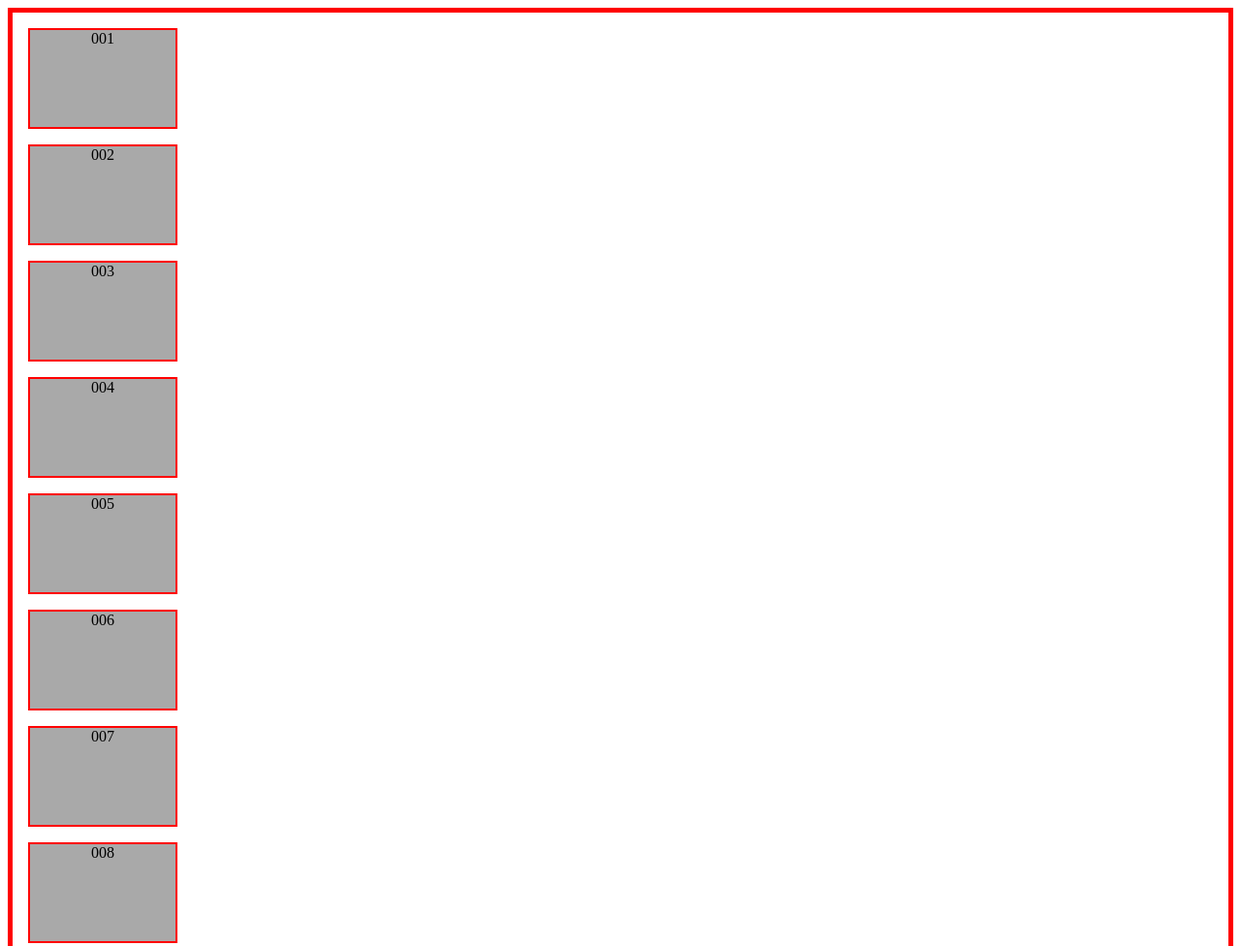
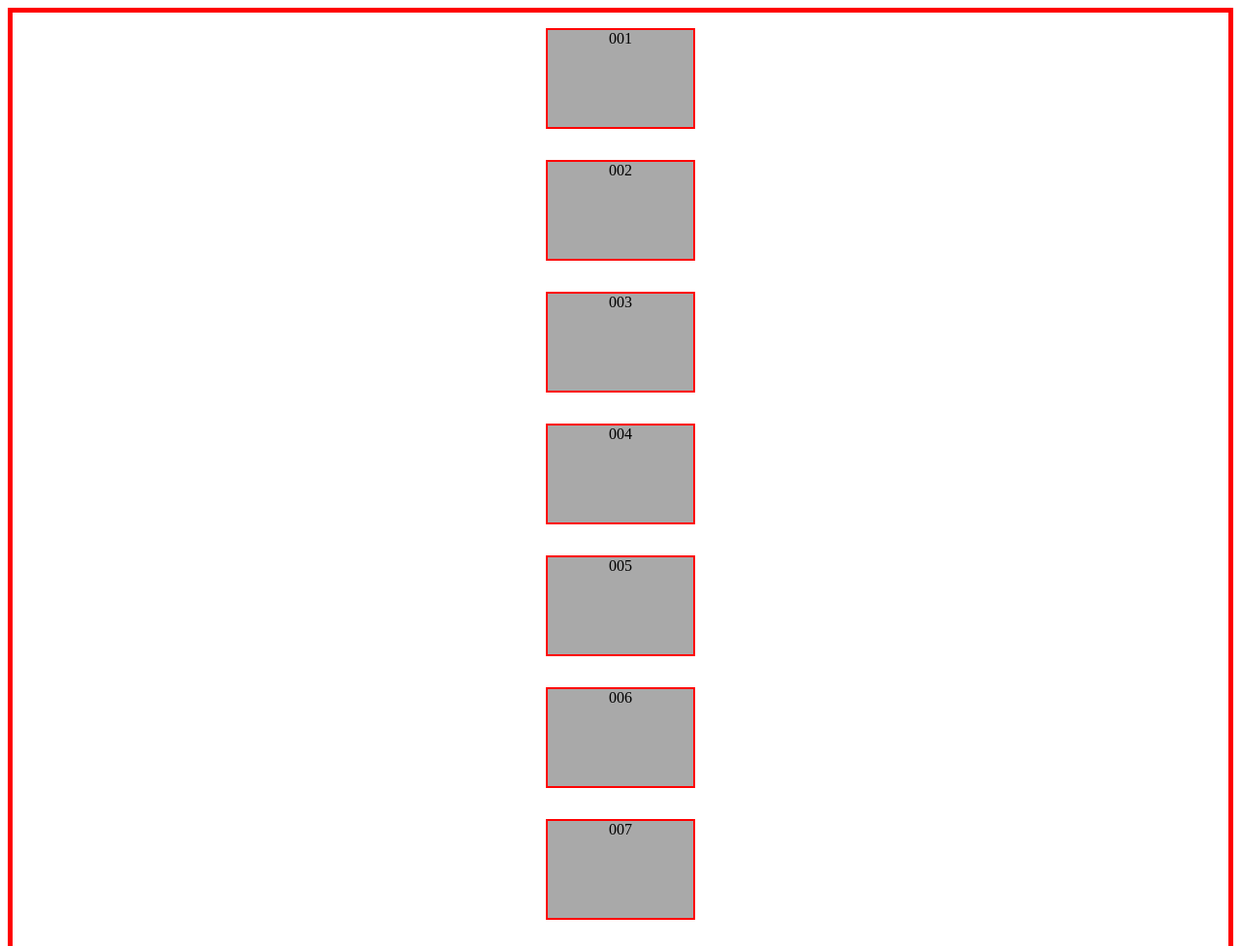
Before and after one commit to fbw-d09/uib-layout-flex-DirkSawon, a website: page challenges/06/index.html in a window 1280 px wide. Shown: the top 976 px of the page at 97% size. Drawn offline with Linux system fonts and the light colour scheme.

Commit message:
Version 0.06 - Challenge6

```diff
--- a/challenges/06/main.css
+++ b/challenges/06/main.css
@@ -2,6 +2,9 @@
 
 body {
   border: 5px solid red;
+  display:flex;
+  flex-direction: column;
+  align-items: center;
 }
 
 div {
```
